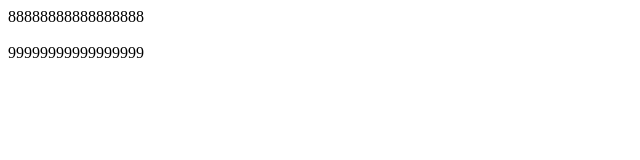
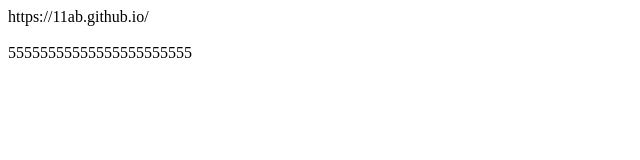
Before and after one commit to 11ab/11ab.github.io, a plain HTML site: page index.html in a window 1280 px wide. Shown: the whole page, without its empty margins (0-640 px from the left). Drawn offline with Linux system fonts and the light colour scheme.

Commit message:
Update index.html

```diff
--- a/index.html
+++ b/index.html
@@ -2,11 +2,11 @@
 <html xmlns="http://www.w3.org/1999/xhtml">
 <head>
 <meta http-equiv="Content-Type" content="text/html; charset=utf-8"/>
-    <title>007</title>
+    <title> https://11ab.github.io/ </title>
 </head>
 <body>
-    <div>88888888888888888</div>
+    <div> https://11ab.github.io/</div>
     <br />
-    <div>99999999999999999</div>
+    <div>55555555555555555555555</div>
 </body>
 </html>
```
